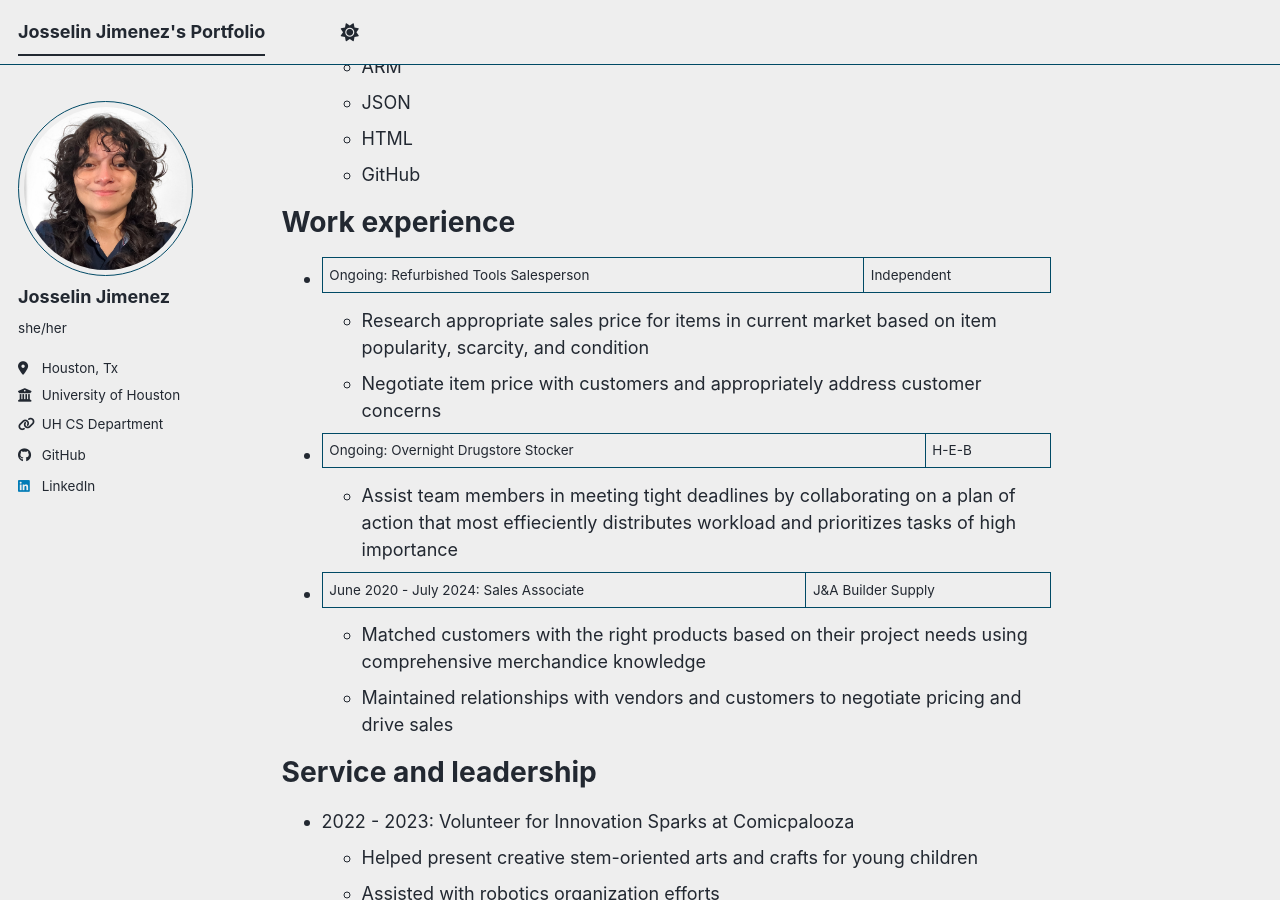
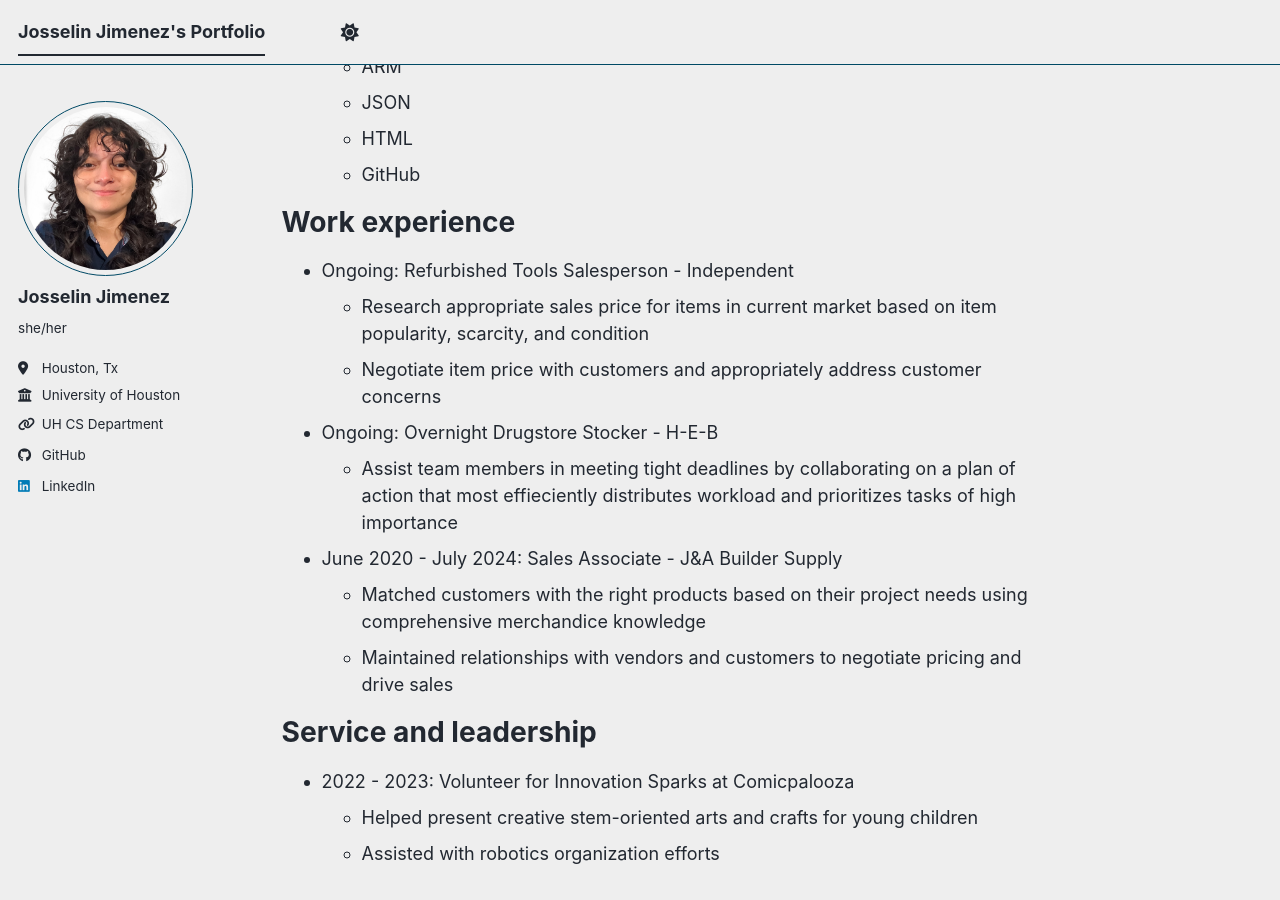
Before and after one commit to josselin-jimenez/josselin-jimenez.github.io, a Jekyll site: the page built from _pages/about.md, in a window 1280 px wide and 900 px high, scrolled down 660 px. Built offline with Jekyll 4.4.1, drawn with Linux system fonts in a browser that asks for light colours; a script bundle is joined from its source files by our own code; library files that are not in the unit come from our copies.

Commit message:
Update job titles for consistency in formatting

```diff
--- a/_pages/about.md
+++ b/_pages/about.md
@@ -32,14 +32,14 @@
 
 Work experience
 ======
-* Ongoing: Refurbished Tools Salesperson | Independent
+* Ongoing: Refurbished Tools Salesperson - Independent
   * Research appropriate sales price for items in current market based on item popularity, scarcity, and condition
   * Negotiate item price with customers and appropriately address customer concerns
 
-* Ongoing: Overnight Drugstore Stocker | H-E-B
+* Ongoing: Overnight Drugstore Stocker - H-E-B
   * Assist team members in meeting tight deadlines by collaborating on a plan of action that most effieciently distributes workload and prioritizes tasks of high importance
 
-* June 2020 - July 2024: Sales Associate | J&A Builder Supply
+* June 2020 - July 2024: Sales Associate - J&A Builder Supply
   * Matched customers with the right products based on their project needs using comprehensive merchandice knowledge
   * Maintained relationships with vendors and customers to negotiate pricing and drive sales
 
```
